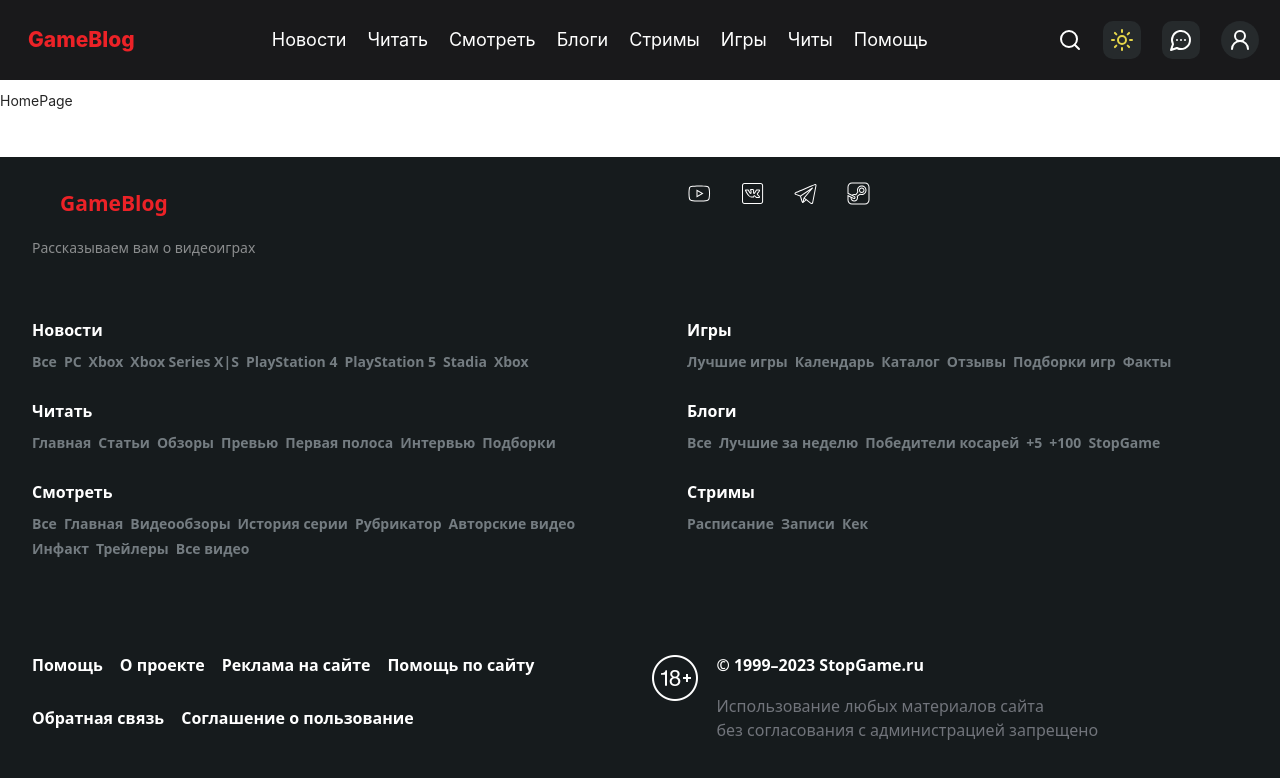
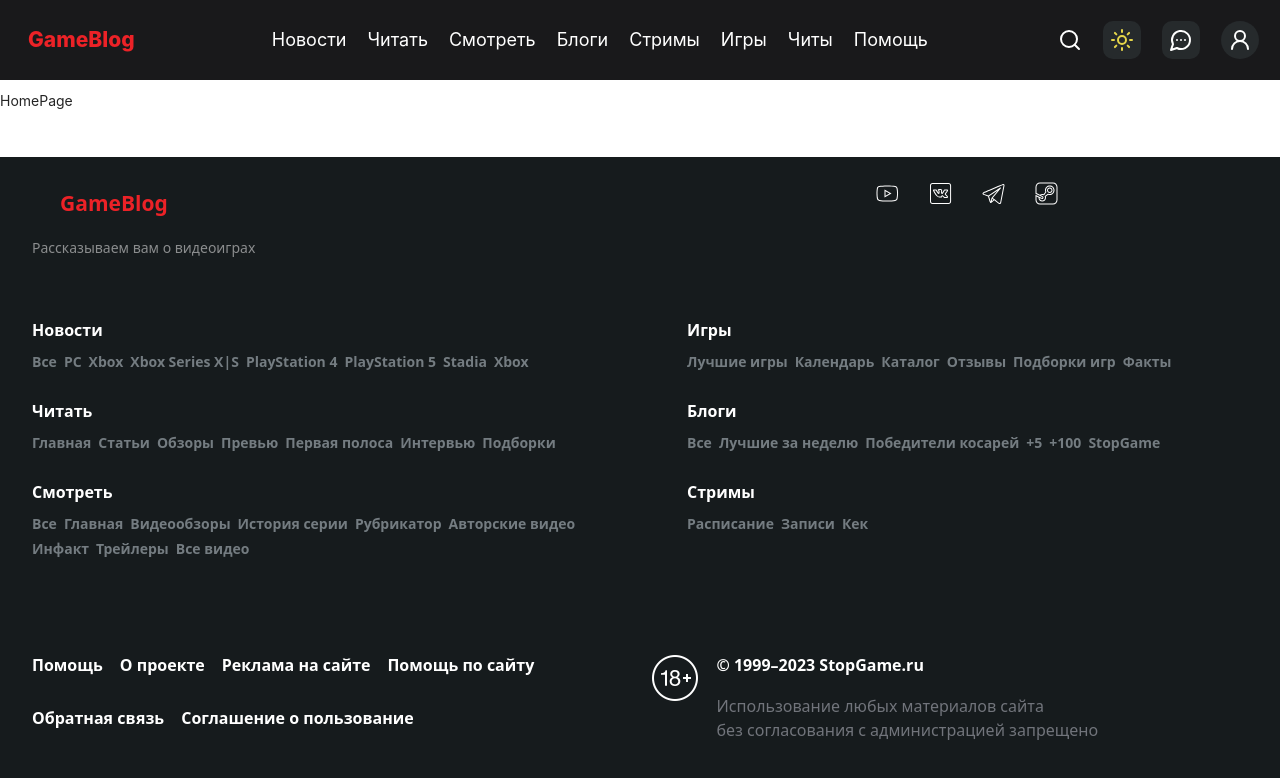
Before and after one commit to Lordpluha/GameBlog, a React (Vite) app in the folder client/: page / in a window 1280 px wide. Shown: the top 778 px of the page. Built offline with nearby package versions, Linux system fonts and the light colour scheme.

Commit message:
fixed style footer icons

```diff
--- a/client/src/widgets/footer/ui/@FooterIcons/FooterIcons.module.scss
+++ b/client/src/widgets/footer/ui/@FooterIcons/FooterIcons.module.scss
@@ -1,5 +1,6 @@
 ul.footer__icons {
 	@apply flex gap-x-8 relative;
+	margin: 0 auto;
 	@media (max-width: 1145px) {
 		@apply hidden;
 	}
--- a/client/src/widgets/footer/ui/Footer.module.scss
+++ b/client/src/widgets/footer/ui/Footer.module.scss
@@ -1,6 +1,6 @@
 footer {
 	@apply bg-[#161B1D] text-[--default-light-color] absolute bottom-0 w-full font-["Rubik"]
-	font-sans z-0; //если ставлю позицию релатив, то все летит
+	font-sans z-0;
 }
 
 .footer__information {
```
